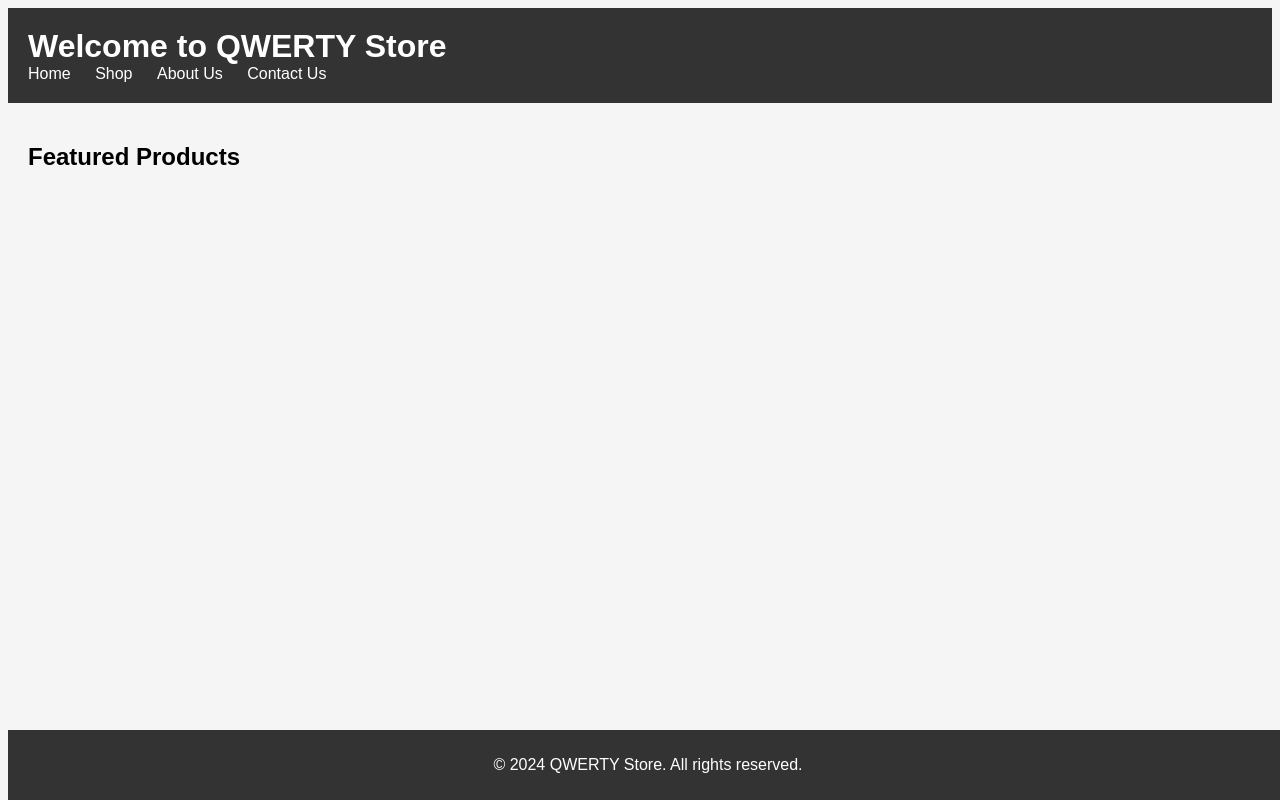
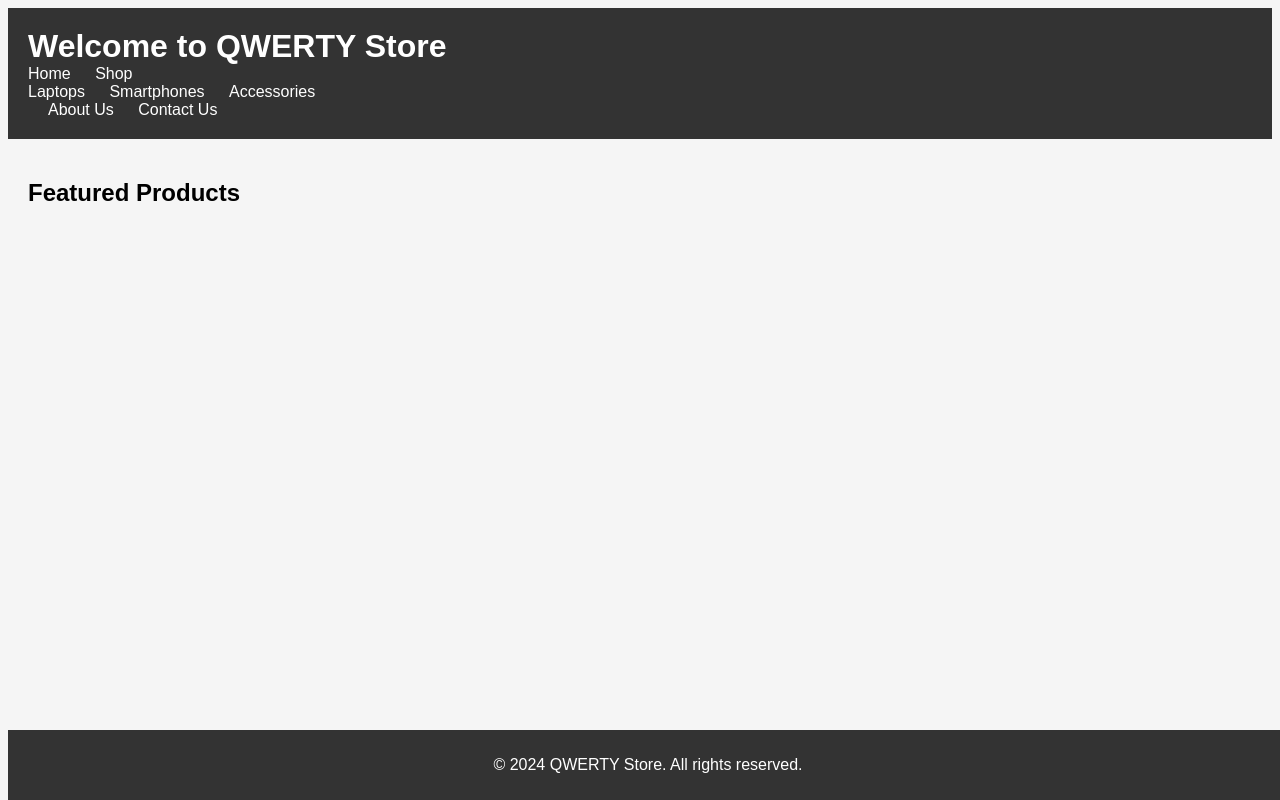
Before and after one commit to nimk321/Front-End_Final_Project, a plain HTML site: page index.html in a window 1280 px wide. Drawn offline with Linux system fonts and the light colour scheme.

Commit message:
Navigation Update

```diff
--- a/index.html
+++ b/index.html
@@ -12,7 +12,14 @@
         <nav>
             <ul>
                 <li><a href="#">Home</a></li>
-                <li><a href="#">Shop</a></li>
+                <li>
+                    <a href="#">Shop</a>
+                    <ul class="dropdown">
+                        <li><a href="#">Laptops</a></li>
+                        <li><a href="#">Smartphones</a></li>
+                        <li><a href="#">Accessories</a></li>
+                    </ul>
+                </li>
                 <li><a href="#">About Us</a></li>
                 <li><a href="#">Contact Us</a></li>
             </ul>
```
